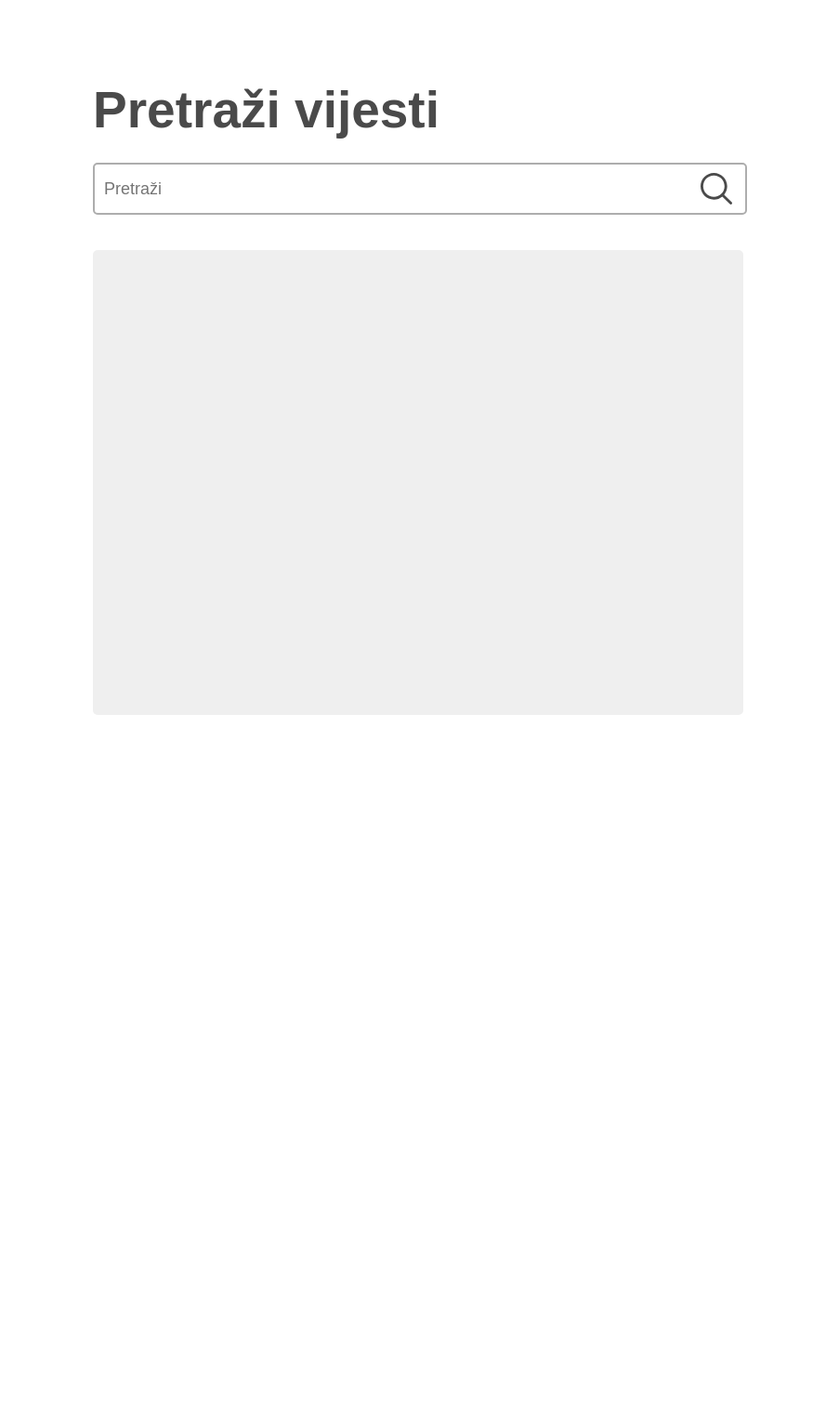
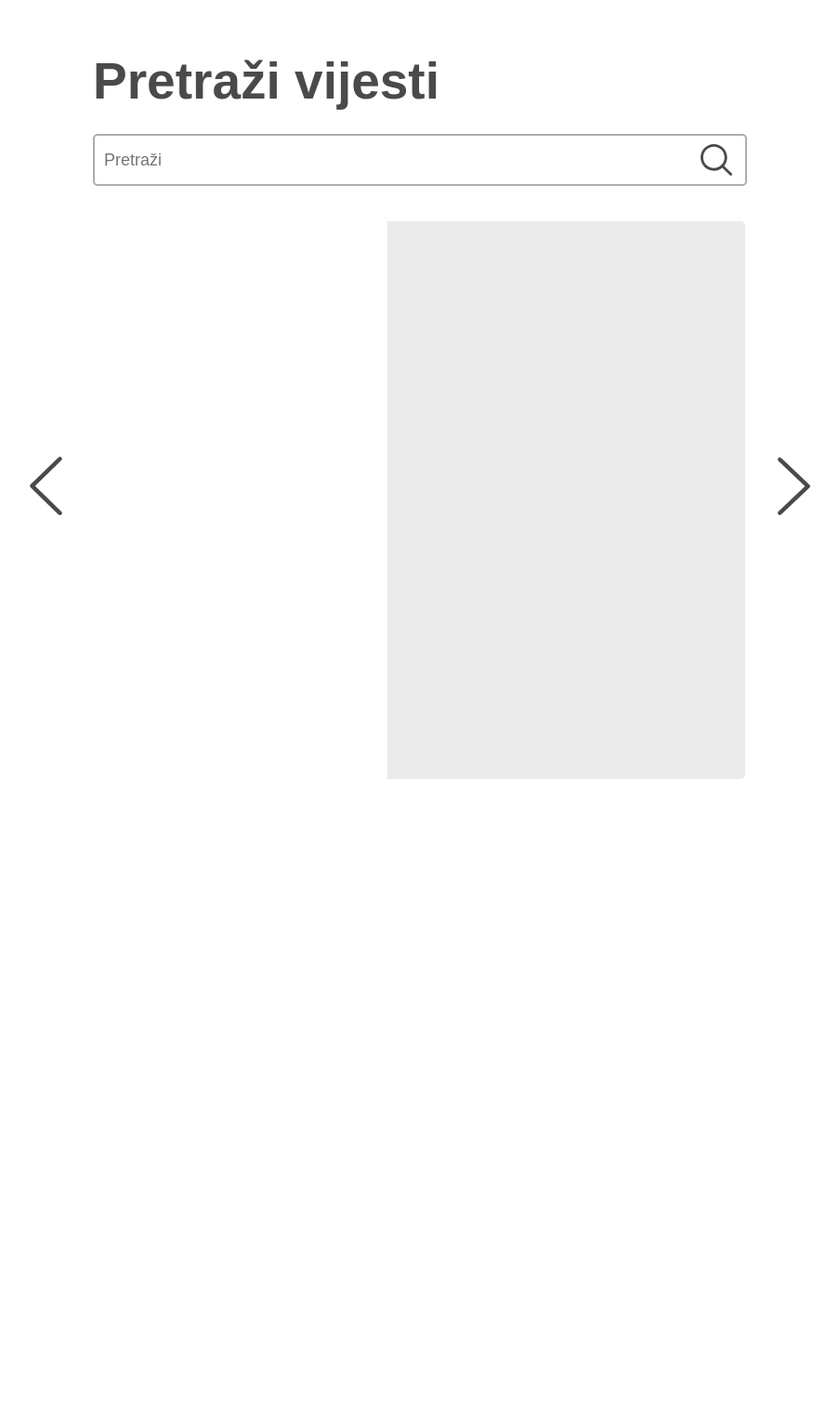
Before and after one commit to IceVortex/NewsAPI, a PHP site: page / in a window 1280 px wide. Shown: the whole page at 93% size, without its empty margins (196-1099 px from the left). Before the commit the page ends 769 px from the top, so only its background shows below. Run offline with PHP 8.4, Linux system fonts and the light colour scheme.

Commit message:
single article design

```diff
--- a/index.css
+++ b/index.css
@@ -1,10 +1,6 @@
 .wrapper {
     margin: 0 auto;
     max-width: 860px;
-}
-
-.container {
-    margin: 10% 10%;
 }
 
 #title {
@@ -12,10 +8,13 @@
     font-family: Arial, Helvetica, sans-serif;
     color: #4A4A4A;
     font-weight: bold;
+    padding-left: 10%;
 }
 
 .search-container {
     margin-top: -30px;
+    padding-left: 10%;
+    padding-right: 10%;
 }
 
 #submitButton {
@@ -24,7 +23,6 @@
     width: 5%;
     bottom: 45px;
     outline: none;
-    color: blue;
 }
 
 #submitArea {
@@ -39,7 +37,108 @@
 
 .slider-container {
     width: 101.8%;
-    background-color: rgb(239, 239, 239);
     border-radius: 5px;
-    height: 500px;
+    height: 600px;
 }
+
+.slide {
+    margin-left: 10%;
+    margin-right: 10%;
+    border-radius: 5px;
+}
+
+.slide-image {
+    white-space:nowrap;
+    overflow: hidden;
+    width: 45%;
+    height: 600px;
+    border-radius: 5px 0px 0px 5px;
+}
+
+.slide-text {
+    position: relative;
+    width: 55%;
+    left: 45%;
+    bottom: 600px;
+    height: 600px;
+    background-color: rgb(235, 235, 235);
+    border-radius: 0px 5px 5px 0px;
+}
+
+.image {
+    height: 100%;
+}
+
+#prev {
+    position: relative;
+    bottom: 950px;
+    background-image: url("/assets/left-arrow.svg");
+    background-repeat: no-repeat;
+    background-size: 50%;
+    background-position: 50% 50%;
+    background-color: white;
+    border: none;
+    padding: 35px;
+    outline: none;
+    cursor: pointer;
+}
+
+#next {
+    position: relative;
+    bottom: 950px;
+    left: 83.5%;
+    background-image: url("/assets/right-arrow.svg");
+    background-repeat: no-repeat;
+    background-size: 50%;
+    background-position: 50% 50%;
+    background-color: white;
+    border: none;
+    padding: 35px;
+    outline: none;
+    cursor: pointer;
+}
+
+.articleTitle {
+    font-size: 30px;
+    font-family: Arial, Helvetica, sans-serif;
+    color: #4A4A4A;
+    font-weight: bold;
+    margin-top: 0px;
+    padding-top: 40px;
+    padding-left: 30px;
+    padding-right: 30px;
+}
+
+.articleAuthor {
+    font-size: 13px;
+    font-family: Arial, Helvetica, sans-serif;
+    color: #4A4A4A;
+    margin-top: -50px;
+    padding-top: 40px;
+    padding-left: 30px;
+    padding-right: 30px;
+}
+.articleDescription {
+    font-size: 18px;
+    font-family: Arial, Helvetica, sans-serif;
+    color: #4A4A4A;
+    line-height: 130%;
+    margin-top: -10px;
+    padding-top: 40px;
+    padding-left: 30px;
+    padding-right: 30px;
+}
+
+.articleSource {
+    position: absolute;
+    font-size: 18px;
+    font-family: Arial, Helvetica, sans-serif;
+    padding-left: 30px;
+    color: #4A4A4A;
+    outline: none;
+    margin-top: 32%;
+}
+
+.articleSource:hover {
+    font-weight: bold;
+}
--- a/index.js
+++ b/index.js
@@ -1,13 +1,48 @@
 $(document).ready(function(){
-    $("#submitForm").on("submit", function(event){
+    $("#submitForm").on("submit", function(event){                      // dodat reload/refresh
         event.preventDefault();
 
         var keywords = $('input[name=keywords]').val();
         var key = "ffa2a5621d404c09942b8e5767b10bcc";
 
+        var articles;
+
         if (keywords) {
             $.get("http://newsapi.org/v2/top-headlines", {q: keywords, pageSize: 5, apiKey: key}, function(data){
-                console.log(data.articles);
+                articles = data.articles;
+
+                if (articles.length!=0) {
+
+                    /*for (var i=0; i<articles.length; i++) {
+                        console.log(articles[i]);
+                        $(".slide-image-container").append("<img src='"+articles[i].urlToImage+"' class='image'>");
+                    }*/
+
+                    console.log(articles);
+                    if (articles[0].urlToImage) {
+                        $(".slide-image").append("<img src='"+articles[0].urlToImage+"' class='image'>");
+
+                        var img = new Image();
+                        img.src = articles[0].urlToImage;
+                        var margin = (-0.5*img.width).toString();
+
+                        console.log(margin+"px");
+
+                        $(".image").css("margin-left", margin+"px");
+                    }
+                    if (articles[0].title) {
+                        $(".slide-text").append("<p class='articleTitle'>"+articles[0].title+"</p>");
+                    }
+                    if (articles[0].author) {
+                        $(".slide-text").append("<p class='articleAuthor'>Autor: "+articles[0].author+"</p>");
+                    }
+                    if (articles[0].description) {
+                        $(".slide-text").append("<p class='articleDescription'>"+articles[0].description+"</p>");
+                    }
+                    if (articles[0].url) {
+                        $(".slide-text").append("<a class='articleSource' href='"+articles[0].url+"' target='_blank'>Pročitaj članak</a>");
+                    }
+                }
             })
         }
     })
--- a/index.php
+++ b/index.php
@@ -23,7 +23,16 @@
                 </form>
             </div>
             <div class="slider-container">
+                <div class="slide">
+                    <div class="slide-image">
 
+                    </div>
+                    <div class="slide-text">
+
+                    </div>
+                </div>
+                <button id="prev"></button>
+                <button id="next"></button>
             </div>
         </div>
     </div>
```
